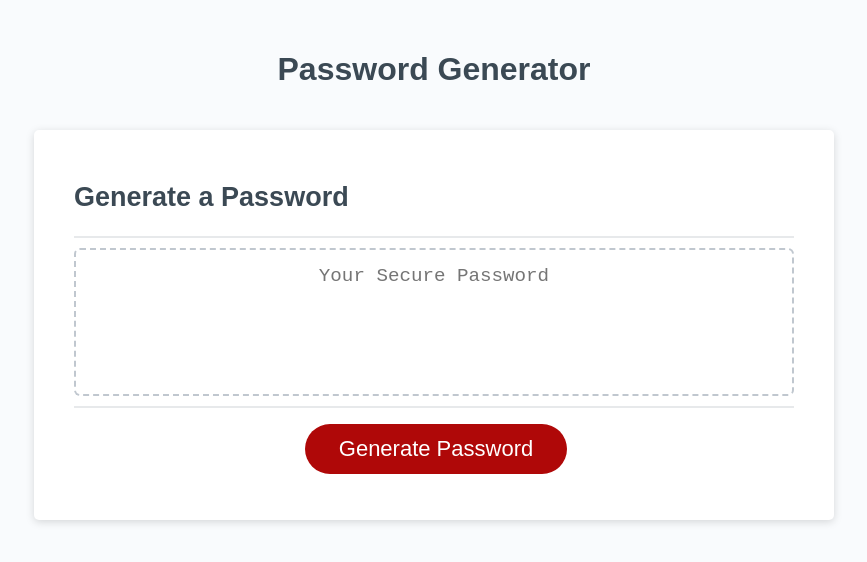
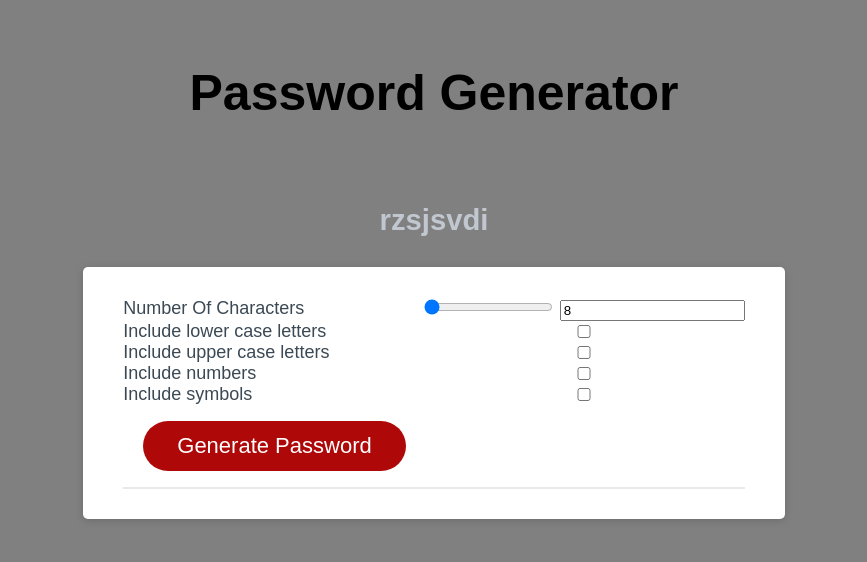
Before and after one commit to anhcu/Password-Generator, a plain HTML site: page Assets/Develop/index.html in a window 1280 px wide. Both pictures are taken after a click on the button "Generate Password". Shown: the whole page, without its empty margins (206-1073 px from the left). Drawn offline with Linux system fonts and the light colour scheme.

Commit message:
update hw

```diff
--- a/Assets/Develop/index.html
+++ b/Assets/Develop/index.html
@@ -10,24 +10,34 @@
   <body>
     <div class="wrapper">
       <header>
-        <h1>Password Generator</h1>
+      <h1 class="title">Password Generator</h1>
       </header>
+      <h3 class="password-display" id="passwordDisplay">Password</h3>
       <div class="card">
         <div class="card-header">
-          <h2>Generate a Password</h2>
+          <div class="card-body">
+      <form class="form" id="passwordGeneratorForm">
+          <label for = "characterAmountNumber">Number Of Characters</label>
+        <div class= "character-amount-container">
+          <input type = "range" min="8" max="128" value= "8" id="characterAmountRange">
+          <input class = "nuber-input" type="number" min="8 " max="128" value= "8" id="characterAmountNumber">
         </div>
-        <div class="card-body">
-          <textarea
-            readonly
-            id="password"
-            placeholder="Your Secure Password"
-            aria-label="Generated Password"
-          ></textarea>
-        </div>
-        <div class="card-footer">
-          <button id="generate" class="btn">Generate Password</button>
-        </div>
-      </div>
+
+          <label for="includeLowercase">Include lower case letters</label>
+          <input type="checkbox" id="includeLowercase" />
+
+          <label for="includeUppercase">Include upper case letters</label>
+          <input type="checkbox" id="includeUppercase" />
+
+          <label for="includeNumbers">Include numbers</label>
+          <input type="checkbox" id="includeNumbers" />
+
+          <label for="includeSymbols">Include symbols</label>
+          <input type="checkbox" id="includeSymbols" />
+
+          <button id="submit" class="btn">Generate Password</button>
+        </form>
+
     </div>
     <script src="script.js"></script>
   </body>
--- a/Assets/Develop/script.js
+++ b/Assets/Develop/script.js
@@ -1,14 +1,64 @@
-// Assignment Code
-var generateBtn = document.querySelector("#generate");
+const characterAmountNumber = document.getElementById('characterAmountNumber')
+const characterAmountRange = document.getElementById('characterAmountRange')
+const includeUpperCaseElement = document.getElementById('includeUppercase')
+const includeNumbersElement = document.getElementById('includeNumbers')
+const includeSymbolsElement = document.getElementById('includeSymbols')
+const form = document.getElementById('passwordGeneratorForm')
+const passwordDisplay = document.getElementById('passwordDisplay')
 
-// Write password to the #password input
-function writePassword() {
-  var password = generatePassword();
-  var passwordText = document.querySelector("#password");
+const UPPERCASE_CHAR_CODES = arrayFromLowToHigh(65, 90)
+const LOWERCASE_CHAR_CODES = arrayFromLowToHigh(97, 122)
+const NUMBER_CHAR_CODES = arrayFromLowToHigh(48, 57)
+const SYMBOL_CHAR_CODES = arrayFromLowToHigh(33, 47).concat(
+  arrayFromLowToHigh(58, 64)
+).concat(
+  arrayFromLowToHigh(91, 96)
+).concat(
+  arrayFromLowToHigh(123, 126)
+)
 
-  passwordText.value = password;
+characterAmountNumber.addEventListener('input', syncCharacterAmount)
+characterAmountRange.addEventListener('input', syncCharacterAmount)
 
+form.addEventListener('submit', e => {
+  e.preventDefault()
+  const characterAmount = characterAmountNumber.value
+  const includeUpperCase = includeUpperCaseElement.checked
+  const includeNumbers = includeNumbersElement.checked
+  const includeSymbols = includeSymbolsElement.checked
+  const password = generatePassword(characterAmount, includeUpperCase, includeNumbers, includeSymbols)
+  passwordDisplay.innerText = password
+})
+
+function generatePassword(characterAmount, includeUpperCase, includeNumbers,includeSymbols) {
+  let charCodes = LOWERCASE_CHAR_CODES
+  if (includeUpperCase) charCodes = charCodes.concat
+  (UPPERCASE_CHAR_CODES)
+  if (includeSymbols) charCodes = charCodes.concat(SYMBOL_CHAR_CODES)
+  if (includeNumbers) charCodes = charCodes.concat(NUMBER_CHAR_CODES)
+
+  const passwordCharacters = []
+  for (let i = 0; i < characterAmount; i++) {
+    const characterCode = charCodes[Math.floor(Math.random() * charCodes.length)]
+    passwordCharacters.push(String.fromCharCode(characterCode))
+  }
+  return passwordCharacters.join('')
 }
 
-// Add event listener to generate button
-generateBtn.addEventListener("click", writePassword);
+
+function arrayFromLowToHigh(low,high) {
+  const array = []
+  for (let i = low; i <= high; i++) {
+    array.push(i)
+  }
+  return array
+}
+
+
+
+
+function syncCharacterAmount(e){
+  const value = e.target.value
+  characterAmountNumber.value = value
+  characterAmountRange.value =  value
+}
--- a/Assets/Develop/style.css
+++ b/Assets/Develop/style.css
@@ -15,6 +15,7 @@ body,
 body {
   font-family: sans-serif;
   background-color: #f9fbfd;
+  min-height: 100vh;
 }
 
 .wrapper {
@@ -27,7 +28,39 @@ header {
   text-align: center;
   padding: 20px;
   padding-top: 0px;
-  color: hsl(206, 17%, 28%);
+  color: black;
+
+}
+
+.wrapper, password-display{
+  text-align:center;
+  align-items: center;
+  background-color: gray;
+  color: #c0c7cf;
+  font-size: 25px;
+  display: flex;
+  flex-direction: column;
+}
+
+.password-display{
+  display: flex;
+  text-align: center;
+  align-items: center;
+}
+
+.form {
+  display: grid;
+  grid-template-columns: auto auto;
+
+  align-items: center;
+  text-align: center;
+}
+
+label {
+  display: flex;
+  align-items: center;
+  text-align: center;
+
 }
 
 .card {
@@ -88,6 +121,7 @@ header {
   cursor: pointer;
 }
 
+
 button[disabled] {
   cursor: default;
   background: #c0c7cf;
```
